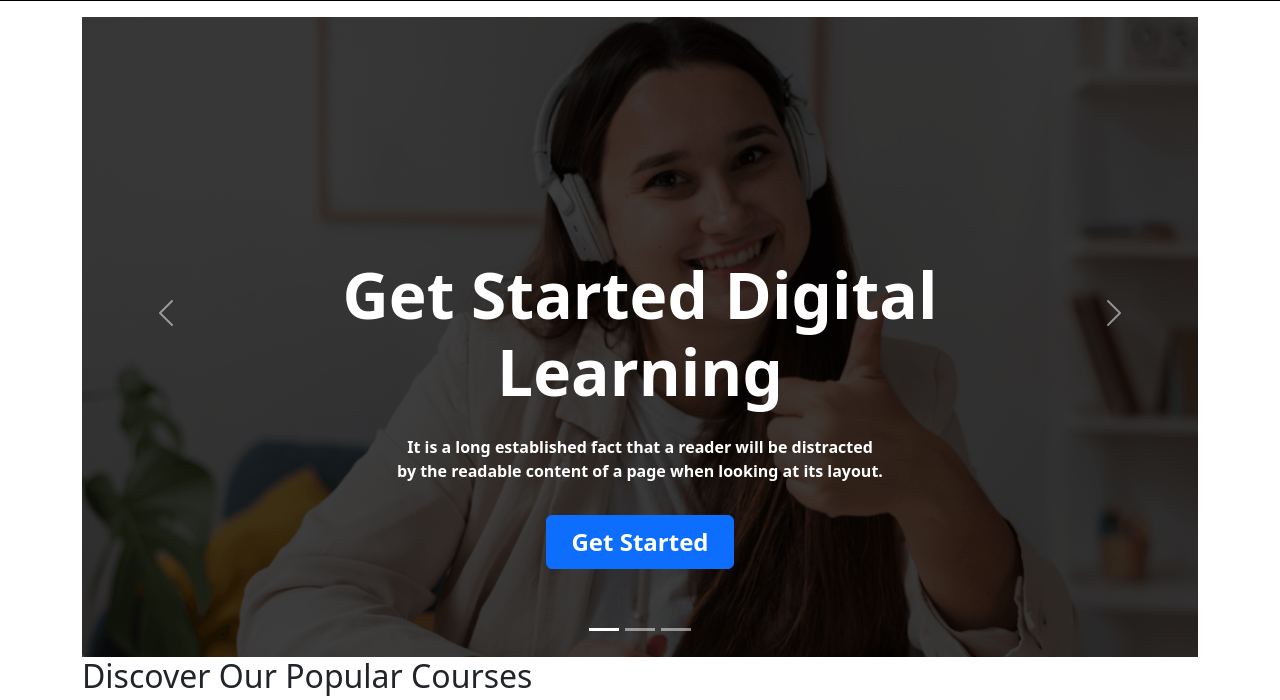
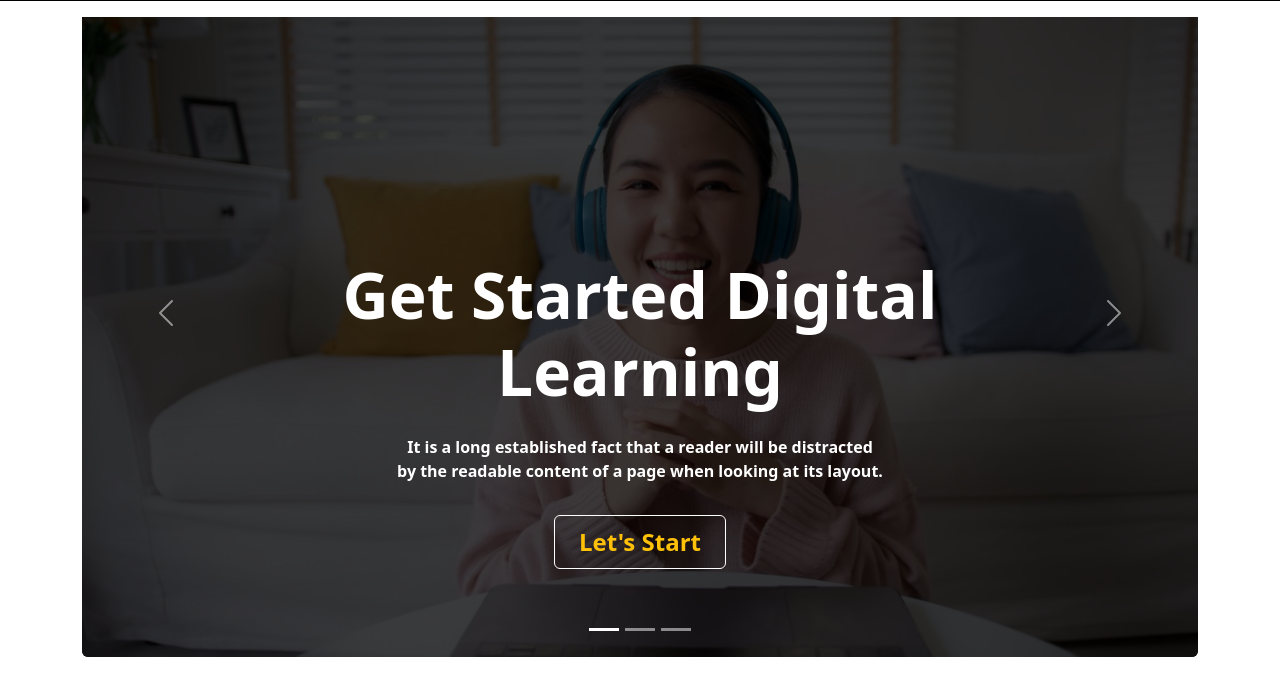
Before and after one commit to Jobayer109/Pro-Edu, a plain HTML site: page index.html in a window 1280 px wide. Shown: the part 79-779 px from the top of the page. Drawn offline with nearby package versions, Linux system fonts and the light colour scheme.

Commit message:
slide section done

```diff
--- a/index.html
+++ b/index.html
@@ -67,20 +67,50 @@
                         <button type="button" data-bs-target="#carouselExampleCaptions" data-bs-slide-to="2"
                             aria-label="Slide 3"></button>
                     </div>
-                    <div class="carousel-inner mt-5"> <br><br>
+                    <div class="carousel-inner mt-5 mb-5 rounded"> <br><br>
                         <div class="carousel-item active slide-cover-1">
-                            <!-- <img src="images/cover/cover-1.png" class="slide-cover-1" alt="..."> -->
                             <div class="carousel-caption">
                                 <h5 class="display-3 fw-bold text-white p-3 rounded">Get Started
                                     Digital
                                     Learning</h5>
-                                <p class=" fw-bold">It is a long established fact
+                                <p class=" fw-semibold">It is a long established fact
                                     that a
                                     reader
                                     will be distracted <br> by the readable
                                     content of a page when looking at its layout.</p>
-                                <button class="mb-5 mt-3 px-4 py-2 btn btn-primary fs-4 fw-semibold">Get
-                                    Started</button>
+                                <button
+                                    class="mb-5 mt-3 px-4 py-2 btn btn-outline-warning border border-white fs-4 fw-semibold">Let's
+                                    Start</button>
+                            </div>
+                        </div>
+                        <div class="carousel-item active slide-cover-2">
+                            <div class="carousel-caption">
+                                <h5 class="display-3 fw-bold text-white p-3 rounded">Get Started
+                                    Digital
+                                    Learning</h5>
+                                <p class=" fw-semibold">It is a long established fact
+                                    that a
+                                    reader
+                                    will be distracted <br> by the readable
+                                    content of a page when looking at its layout.</p>
+                                <button
+                                    class="mb-5 mt-3 px-4 py-2 btn btn-outline-warning border border-white fs-4 fw-semibold">Let's
+                                    Start</button>
+                            </div>
+                        </div>
+                        <div class="carousel-item active slide-cover-3">
+                            <div class="carousel-caption">
+                                <h5 class="display-3 fw-bold text-white p-3 rounded">Get Started
+                                    Digital
+                                    Learning</h5>
+                                <p class=" fw-semibold">It is a long established fact
+                                    that a
+                                    reader
+                                    will be distracted <br> by the readable
+                                    content of a page when looking at its layout.</p>
+                                <button
+                                    class="mb-5 mt-3 px-4 py-2 btn btn-outline-warning border border-white fs-4 fw-semibold">Let's
+                                    Start</button>
                             </div>
                         </div>
                     </div>
--- a/style.css
+++ b/style.css
@@ -6,3 +6,21 @@
     background-color: rgba(0, 0, 0, 0.75);
     background-blend-mode: overlay;
 }
+
+.slide-cover-2 {
+    background-image: url(./images/cover/cover-2.png);
+    height: 80vh;
+    background-repeat: no-repeat;
+    background-size: cover;
+    background-color: rgba(0, 0, 0, 0.75);
+    background-blend-mode: overlay;
+}
+
+.slide-cover-3 {
+    background-image: url(./images/cover/cover-3.png);
+    height: 80vh;
+    background-repeat: no-repeat;
+    background-size: cover;
+    background-color: rgba(0, 0, 0, 0.75);
+    background-blend-mode: overlay;
+}
```
